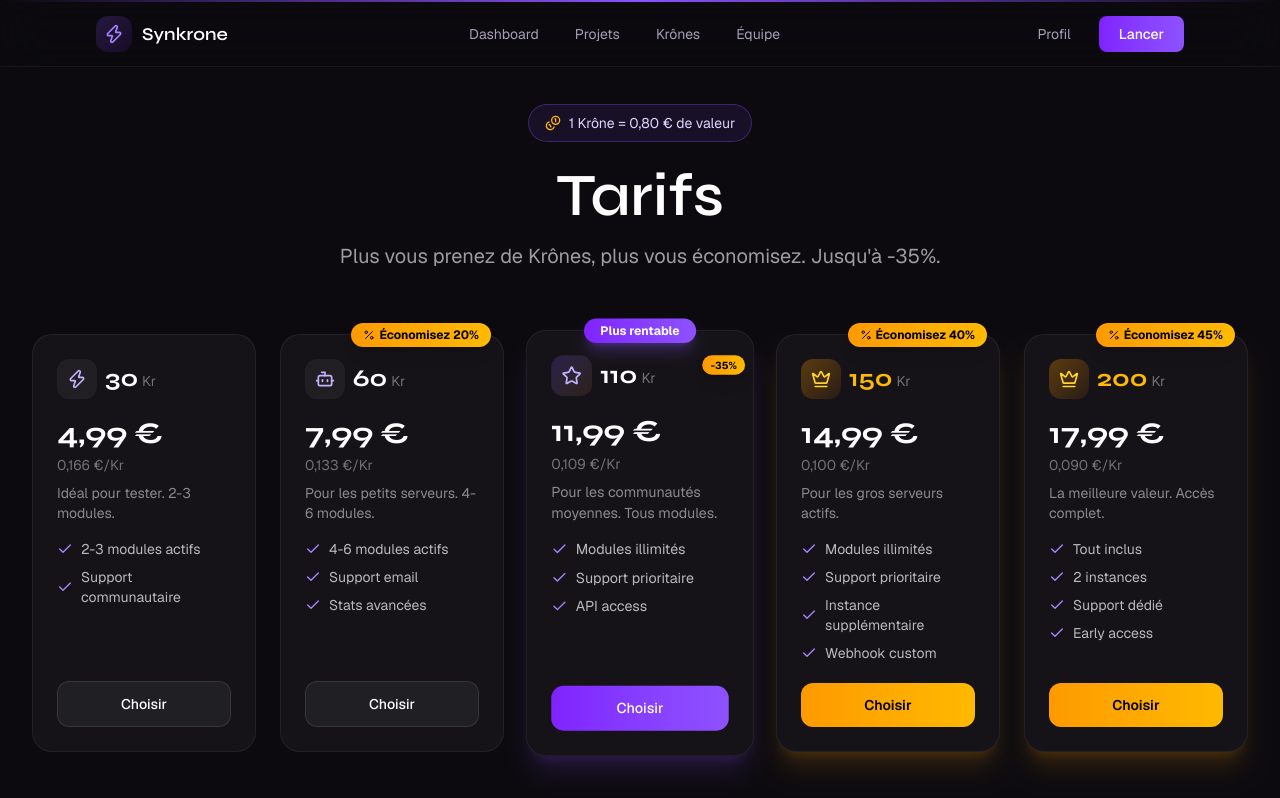
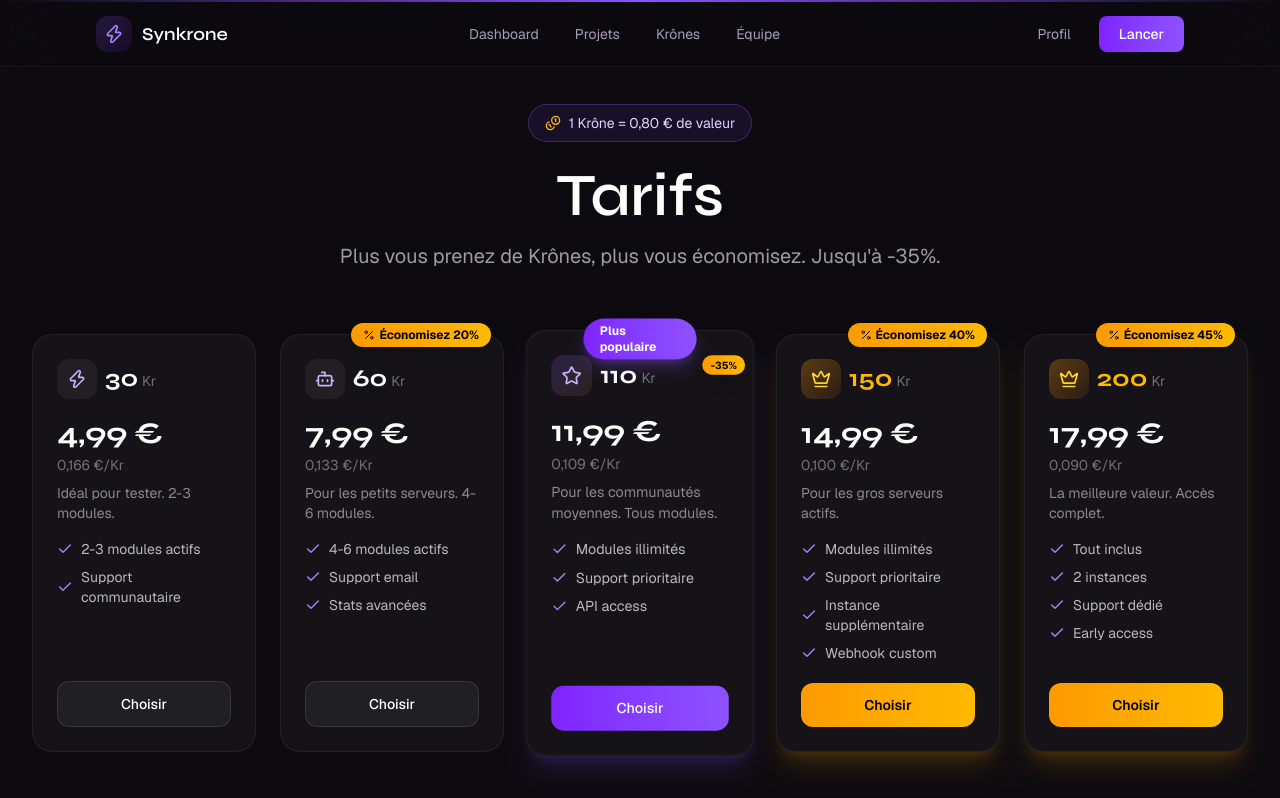
Before and after one commit to Annonnyx/Synrkone-DEV, a Next.js app: page /pricing in a window 1280 px wide. Shown: the top 798 px of the page. Built offline with nearby package versions, Linux system fonts and the light colour scheme.

Commit message:
fix: change 'Plus rentable' to 'Plus populaire' in pricing badge

```diff
--- a/src/app/pricing/page.tsx
+++ b/src/app/pricing/page.tsx
@@ -119,7 +119,7 @@ export default function PricingPage() {
             {offer.popular ? (
               <>
                 <span className="absolute -top-3 left-1/2 -translate-x-1/2 rounded-full bg-gradient-to-r from-violet-600 to-violet-500 px-4 py-1 text-xs font-bold text-white shadow-lg shadow-violet-500/30 z-10">
-                  Plus rentable
+                  Plus populaire
                 </span>
                 {offer.savings && (
                   <span className="absolute top-6 right-2 rounded-full bg-gradient-to-r from-amber-500 to-amber-400 px-2 py-0.5 text-[10px] font-bold text-black flex items-center gap-0.5 shadow-lg">
```
